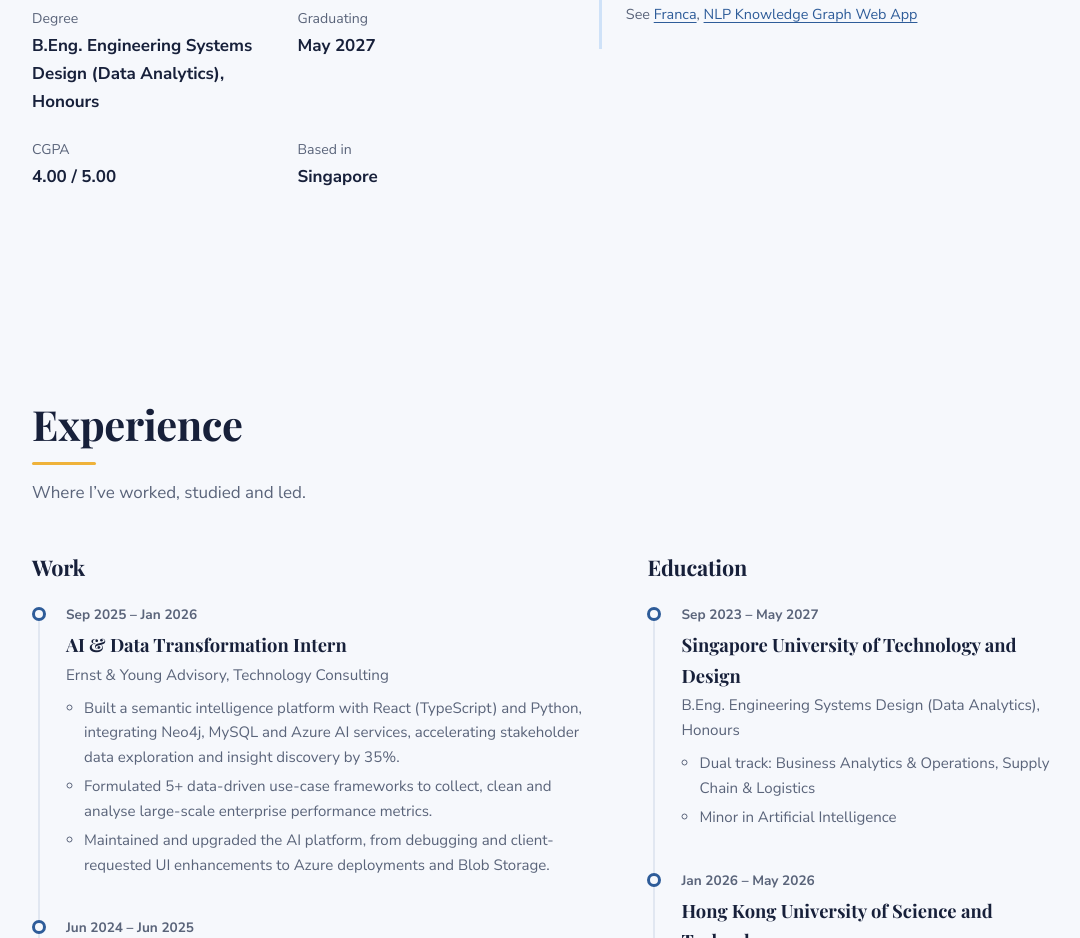
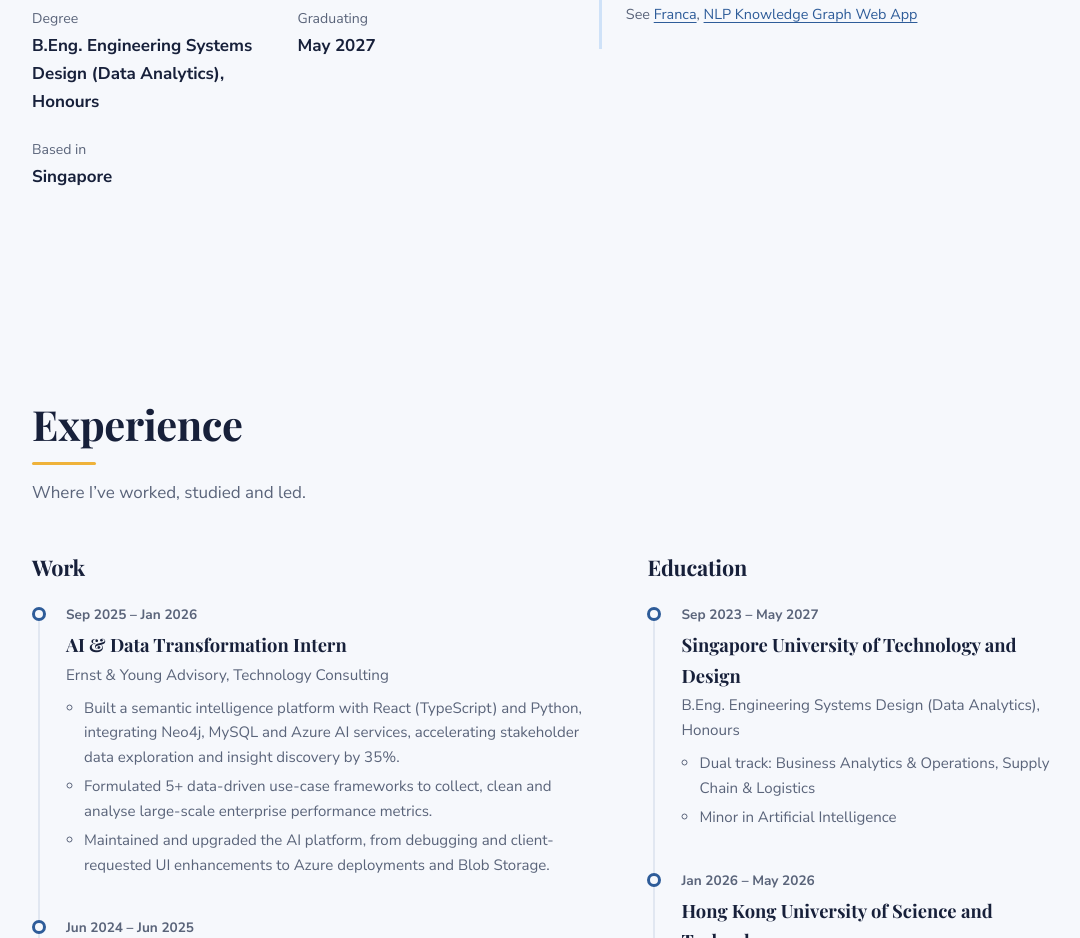
Before and after one commit to aurrtherr/portofolio, a plain HTML site: page index.html in a window 1280 px wide. Shown: the part 1285-2223 px from the top of the page, without its empty margins (96-1176 px from the left). Drawn offline with nearby package versions, Linux system fonts and the light colour scheme.

Commit message:
removed cgpa section since it is in the resume

```diff
--- a/index.html
+++ b/index.html
@@ -89,7 +89,6 @@
           <dl class="about-facts">
             <div><dt>Degree</dt><dd>B.Eng. Engineering Systems Design (Data Analytics), Honours</dd></div>
             <div><dt>Graduating</dt><dd>May 2027</dd></div>
-            <div><dt>CGPA</dt><dd>4.00 / 5.00</dd></div>
             <div><dt>Based in</dt><dd>Singapore</dd></div>
           </dl>
         </div>
```
